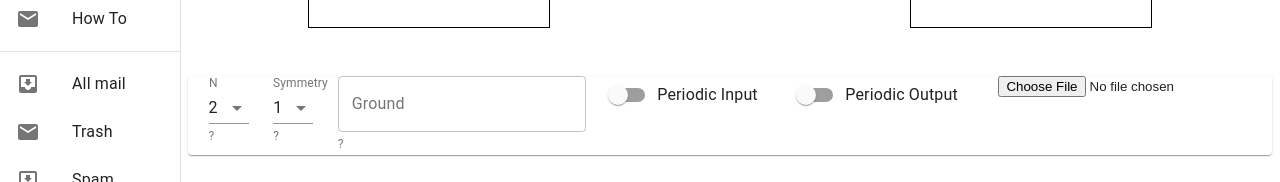
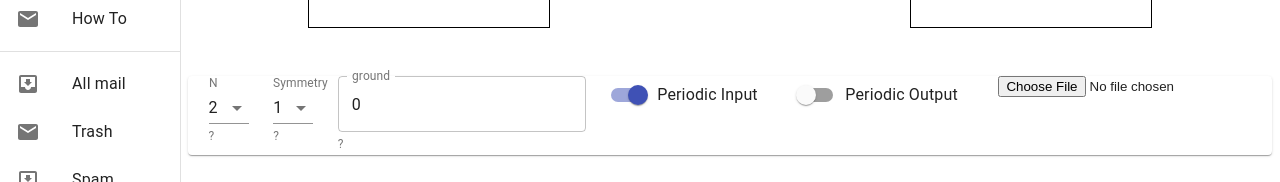
Before and after one commit to marcferraro/waveforming, a React (Create React App) app: page /new-overlapping-waveform in a window 1280 px wide. Shown: the part 222-404 px from the top of the page. Built offline with nearby package versions, Linux system fonts and the light colour scheme.

Commit message:
Basic waveform Model settings!

```diff
--- a/src/components/OverlappingWaveformInterface.js
+++ b/src/components/OverlappingWaveformInterface.js
@@ -15,7 +15,7 @@ import { Grid, Paper, Switch, Select, MenuItem, FormControl, FormControlLabel, F
 import '../overlapInterface.css'
 import { OverlappingModel } from 'wavefunctioncollapse'
 import { useState, useEffect } from 'react';
-import testImg from './flower.png'
+// import testImg from './flower.png'
 
 
 const useStyles = makeStyles((theme) => ({
@@ -63,6 +63,7 @@ function OverlappingWaveformInterface(){
         const output = document.getElementById("output")
         let ctx = output.getContext("2d")
         let imgData = ctx.createImageData(48, 48)
+        console.log(ground)
         // input, width, height, N, outputWidth, outputHeight, periodicInput, periodicOutput, symmetry, ground
         const model = new OverlappingModel(id.data, id.width, id.height, N, 48, 48, periodicInput, periodicOutput, symmetry, ground)
         // console.log(model)
@@ -114,6 +115,22 @@ function OverlappingWaveformInterface(){
         setN(event.target.value)
     }
 
+    const handleSymmetry = event => {
+        setSymmetry(event.target.value)
+    }
+
+    const handleGround = event => {
+        setGround(parseInt(event.target.value, 10))
+    }
+
+    const handlePeriodicInput = event => {
+        event.target.checked ? setPeriodicInput(true) : setPeriodicInput(false)
+    }
+
+    const handlePeriodicOutput = event => {
+        event.target.checked ? setPeriodicOutput(true) : setPeriodicOutput(false)
+    }
+
     return(
         <div className={classes.root} >
             <Grid container spacing={6}>
@@ -151,10 +168,10 @@ function OverlappingWaveformInterface(){
                                 <FormControl className={classes.formControl}>
                                     <InputLabel id="symmetry-input">Symmetry</InputLabel>
                                     <Select
-                                        labelId="demo-simple-select-label"
-                                        id="demo-simple-select"
-                                        value={1}
-                                        onChange={() => console.log("select!")}
+                                        labelId="symmetry-select"
+                                        id="symmetry-select"
+                                        value={symmetry}
+                                        onChange={handleSymmetry}
                                     >
                                         <MenuItem value={1}>1</MenuItem>
                                         <MenuItem value={2}>2</MenuItem>
@@ -168,7 +185,13 @@ function OverlappingWaveformInterface(){
                                     <FormHelperText>?</FormHelperText>
                                 </FormControl>
                                 <FormControl>
-                                    <TextField onChange={() => console.log("text!")} id="outlined-basic" label="Ground" variant="outlined" />
+                                    <TextField
+                                        onChange={handleGround}
+                                        type="number"
+                                        value={ground}
+                                        id="outlined-basic"
+                                        label="ground"
+                                        variant="outlined" />
                                 {/* <FormControl className={classes.formControl}>
                                     <InputLabel id="ground-input">Ground</InputLabel>
                                     <Grid container spacing={6}>
@@ -187,18 +210,18 @@ function OverlappingWaveformInterface(){
                                 </FormControl>
                                 <FormControlLabel
                                     control={<Switch
-                                        // checked={state.checkedB}
-                                        onChange={() => console.log("switch!")}
+                                        checked={periodicInput}
+                                        onChange={handlePeriodicInput}
                                         name="periodic switch"
                                         color="primary"/>}
                                     label="Periodic Input"
                                 />
                                 <FormControlLabel
                                     control={<Switch
-                                    // checked={state.checkedB}
-                                    onChange={() => console.log("switch!")}
-                                    name="periodic switch"
-                                    color="primary"/>}
+                                        checked={periodicOutput}
+                                        onChange={handlePeriodicOutput}
+                                        name="periodic switch"
+                                        color="primary"/>}
                                     label="Periodic Output"
                                 />
                                 <input onChange={handleFile} type="file" name="audio" accept="image/*" id="upload" />
```
